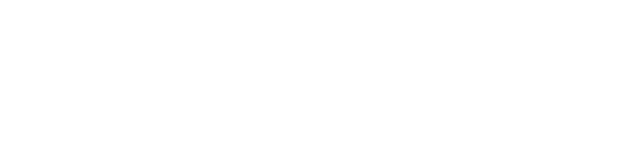
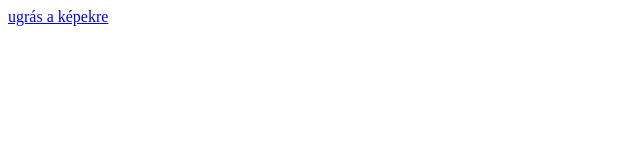
Before and after one commit to Csattila123/1208, a plain HTML site: page index.html in a window 1280 px wide. Shown: the whole page, without its empty margins (0-640 px from the left). Drawn offline with Linux system fonts and the light colour scheme.

Commit message:
link a képekre

```diff
--- a/index.html
+++ b/index.html
@@ -8,6 +8,6 @@
     <link rel="stylesheet" href="MyStyle.css">
 </head>
 <body>
-
+    <a href="kepek.html">ugrás a képekre</a>
 </body>
 </html>
```
